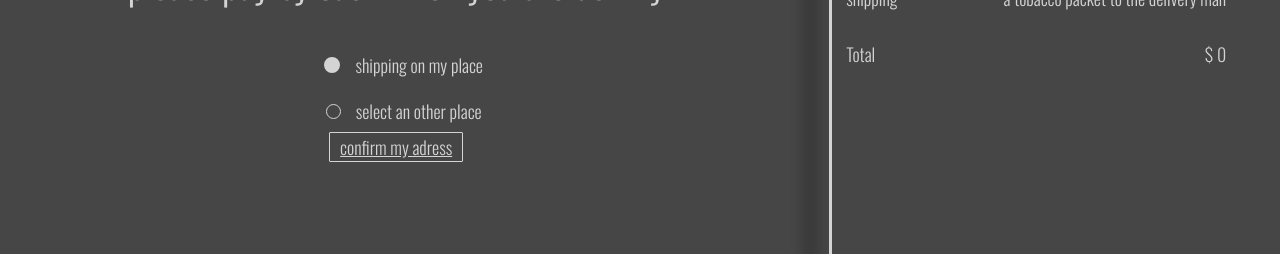
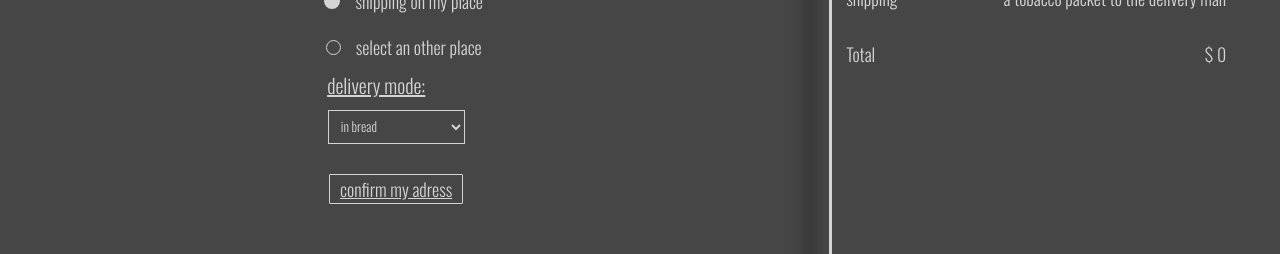
Before and after one commit to AntoineMeunier52/hackhaton1, a React (Create React App) app in the folder my-app/: page /shopping in a window 1280 px wide. Shown: the part 384-638 px from the top of the page. Built offline with nearby package versions, Linux system fonts and the light colour scheme; no server answers.

Commit message:
select delivery mode

```diff
--- a/my-app/src/App.css
+++ b/my-app/src/App.css
@@ -218,3 +218,30 @@ body {
   background-color: transparent;
   margin: 20px 0;
 }
+
+.confirm-select-title {
+  position: relative;
+  font-size: 20px;
+  text-decoration: underline;
+  left: -20px;
+}
+
+.confirm-select {
+  display: block;
+  margin: 10px 10px;
+  padding: 5px 8px;
+  width: 100%;
+  border: 1px solid #d4d4d4;
+  /* appearance: none; */
+  background-color: transparent;
+}
+
+.confirm-select-option {
+  background-color: transparent;
+}
+
+.confirm-select-container {
+  display: flex;
+  flex-direction: column;
+  align-items: center;
+}
--- a/my-app/src/components/ConfirmPage.js
+++ b/my-app/src/components/ConfirmPage.js
@@ -107,11 +107,19 @@ function ConfirmPage({
                 </div>
               </div>
             )}
-            <div>
-              <Link to="/shopping/finish" className="confirm-button">
-                confirm my adress
-              </Link>
+            <div className="confirm-select-container">
+              <p className="confirm-select-title">delivery mode:</p>
+              <select className="confirm-select">
+                <option className="confirm-select-option">in bread</option>
+                <option className="confirm-select-option">
+                  in a bottle of milk
+                </option>
+                <option className="confirm-select-option">in a oil lamp</option>
+              </select>
             </div>
+            <Link to="/shopping/finish" className="confirm-button">
+              confirm my adress
+            </Link>
           </form>
         </div>
       </div>
```
